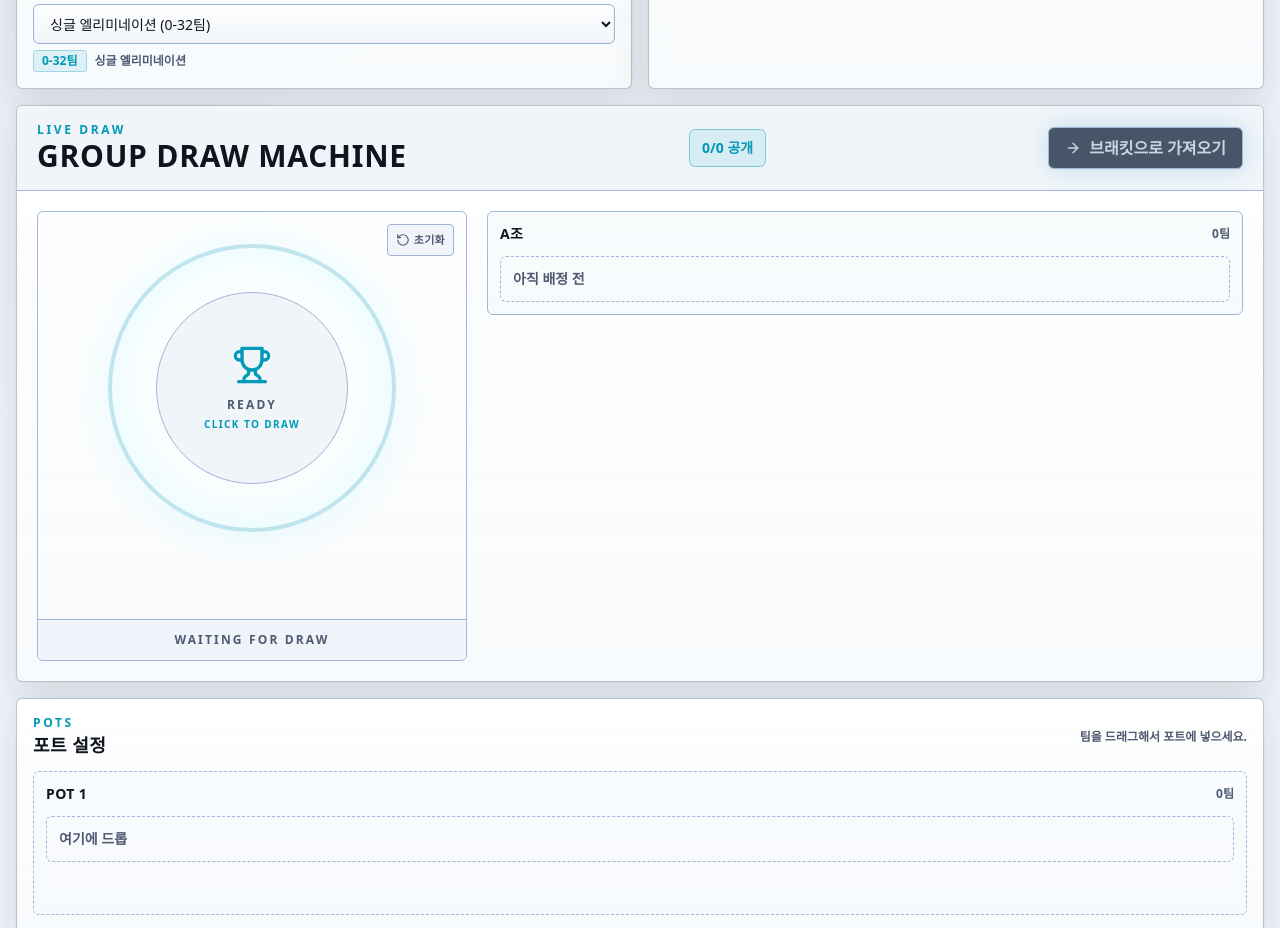
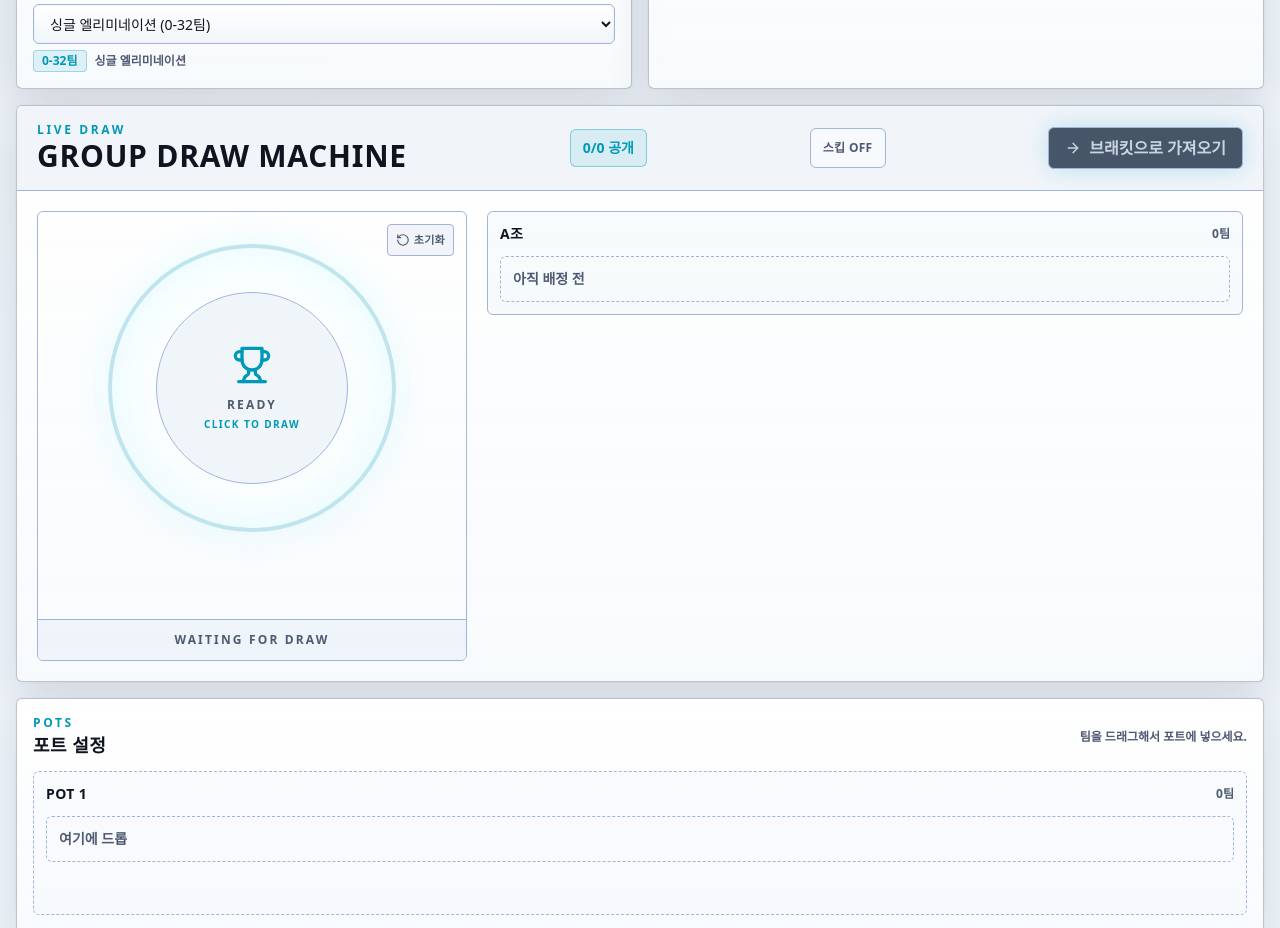
Before and after one commit to Byeolsae/Bracket-Arena, a Next.js app: page /draw in a window 1280 px wide. Shown: the part 840-1768 px from the top of the page. Built offline with nearby package versions, Linux system fonts and the light colour scheme.

Commit message:
Add draw animation skip toggle

```diff
--- a/src/app/draw/page.tsx
+++ b/src/app/draw/page.tsx
@@ -151,6 +151,7 @@ export default function DrawPage() {
   const [potAssignments, setPotAssignments] = useState<Record<string, number>>({});
   const [draggedTeamId, setDraggedTeamId] = useState<string | null>(null);
   const [isDrawing, setIsDrawing] = useState(false);
+  const [skipDrawAnimation, setSkipDrawAnimation] = useState(false);
   const [drawQueue, setDrawQueue] = useState<DrawResult[]>([]);
   const [revealedResults, setRevealedResults] = useState<DrawResult[]>([]);
   const [currentResult, setCurrentResult] = useState<DrawResult>();
@@ -328,6 +329,14 @@ export default function DrawPage() {
     setDrawQueue(queue);
     setRevealedResults([]);
     setCurrentResult(undefined);
+
+    if (skipDrawAnimation) {
+      setRevealedResults(queue);
+      setCurrentResult(queue.at(-1));
+      setIsDrawing(false);
+      return;
+    }
+
     setIsDrawing(true);
 
     queue.forEach((result, index) => {
@@ -641,6 +650,19 @@ export default function DrawPage() {
                 <div className="rounded-md border border-cyan/40 bg-cyan/10 px-3 py-2 text-sm font-black text-cyan">
                   {revealedResults.length}/{drawQueue.length || selectedTeams.length} 공개
                 </div>
+                <button
+                  type="button"
+                  className={`inline-flex h-10 items-center gap-2 rounded-md border px-3 text-xs font-black uppercase tracking-wide transition ${
+                    skipDrawAnimation
+                      ? "border-lime bg-lime text-arena"
+                      : "border-line bg-field text-muted hover:border-cyan hover:text-cyan"
+                  }`}
+                  onClick={() => setSkipDrawAnimation((current) => !current)}
+                  title="켜면 추첨 애니메이션 없이 결과를 즉시 공개합니다"
+                  aria-pressed={skipDrawAnimation}
+                >
+                  스킵 {skipDrawAnimation ? "ON" : "OFF"}
+                </button>
                 <button type="button" className="button-primary" onClick={importToBracket} disabled={!revealedResults.length || isDrawing}>
                   <ArrowRight className="h-4 w-4" />
                   브래킷으로 가져오기
```
